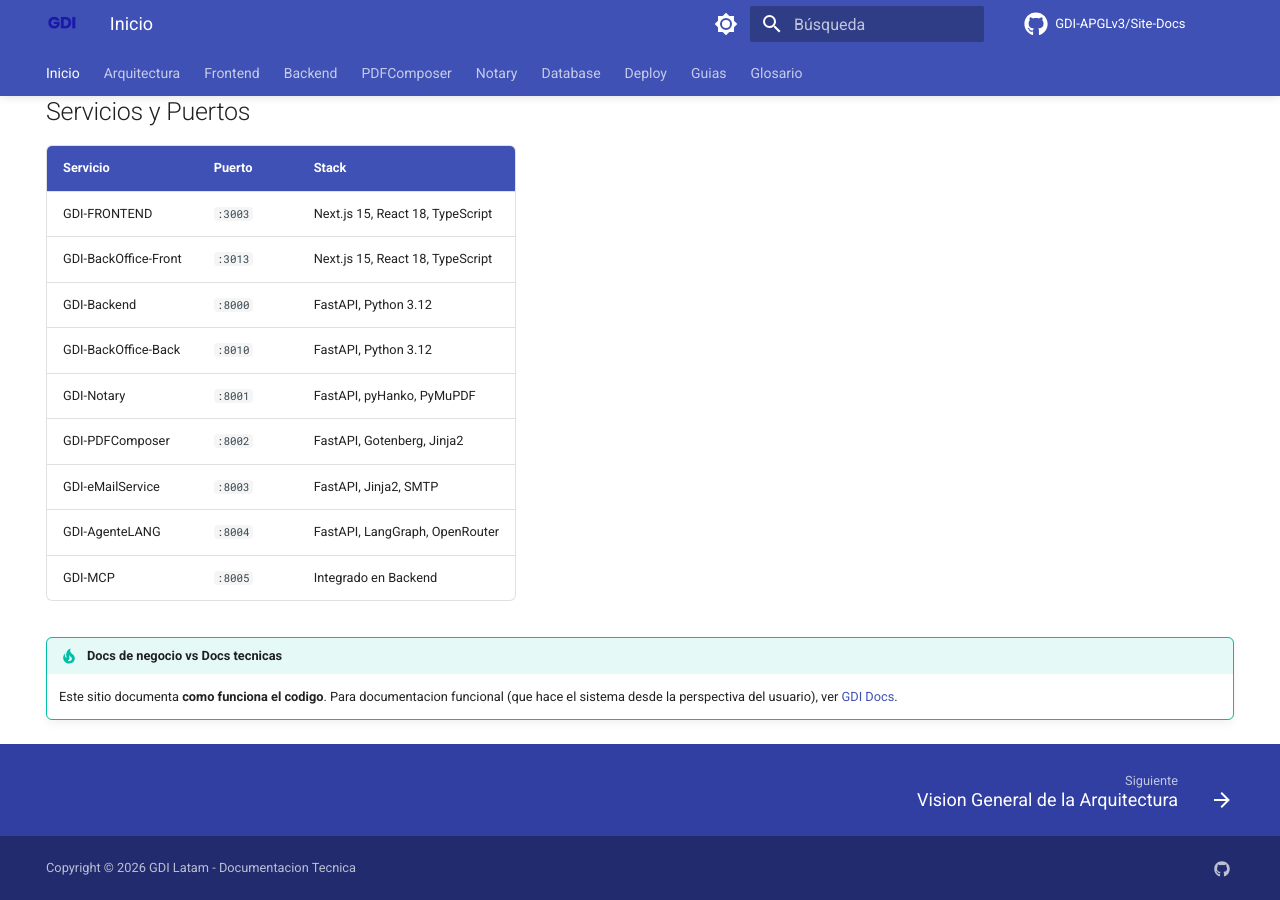
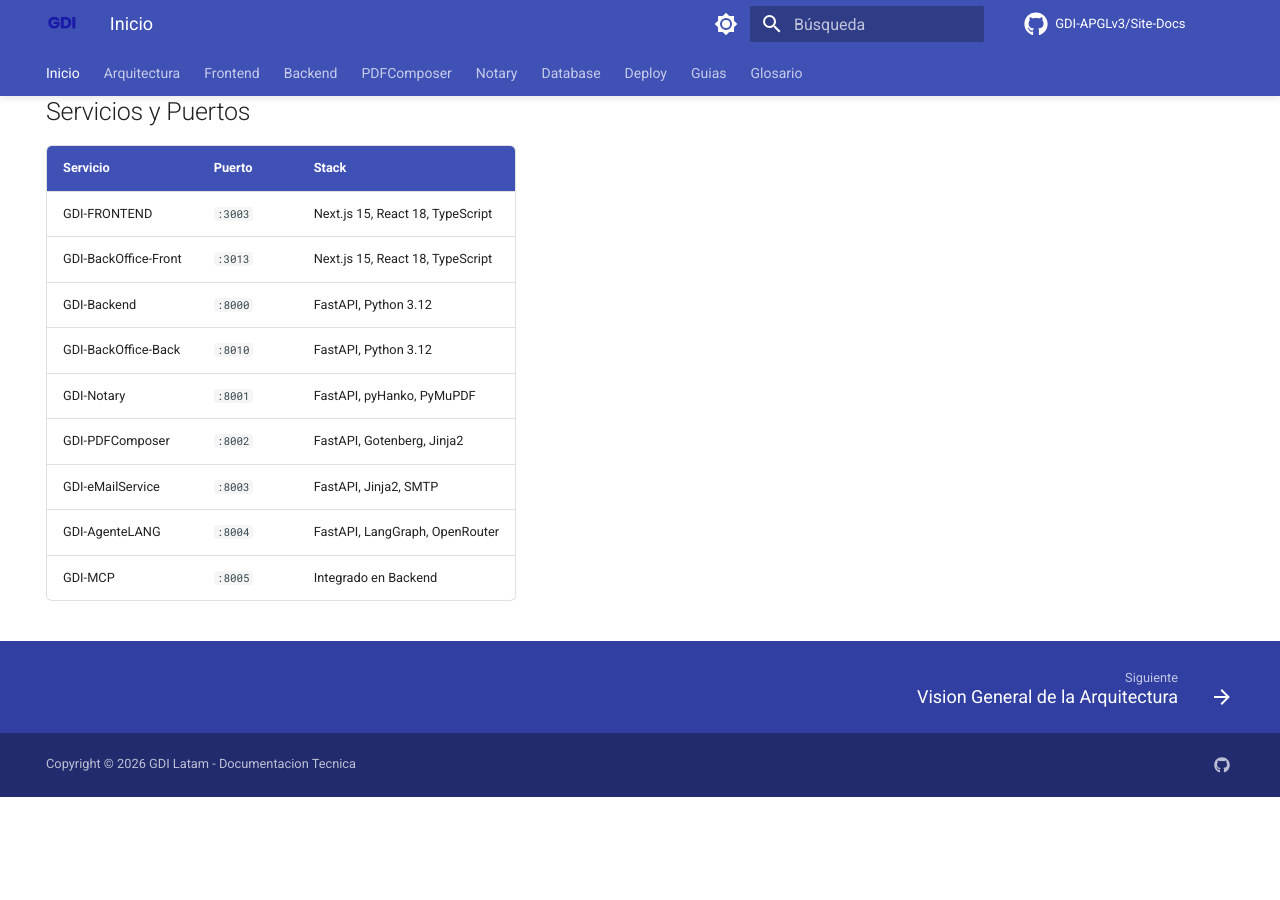
Before and after one commit to GDI-APGLv3/Site-Docs, an MkDocs documentation site: the page built from docs/index.md, in a window 1280 px wide and 900 px high, scrolled down 852 px. Built offline with MkDocs 1.6.1 and Material for MkDocs 9.7.7, drawn with Linux system fonts in a browser that asks for light colours; comment, search, counter and statistics services are not loaded; after the commit the page ends 1649 px from its top, so only the background shows below that.

Commit message:
fix: remove reference to deprecated GDI Docs site
Co-Authored-By: Claude Opus 4.6 <noreply@anthropic.com>

```diff
--- a/docs/index.md
+++ b/docs/index.md
@@ -93,6 +93,3 @@ hide:
 | GDI-eMailService | `:8003` | FastAPI, Jinja2, SMTP |
 | GDI-AgenteLANG | `:8004` | FastAPI, LangGraph, OpenRouter |
 | GDI-MCP | `:8005` | Integrado en Backend |
-
-!!! tip "Docs de negocio vs Docs tecnicas"
-    Este sitio documenta **como funciona el codigo**. Para documentacion funcional (que hace el sistema desde la perspectiva del usuario), ver [GDI Docs](https://gestiondocumentalinteligente.github.io/gdi-docs-site/).
```
